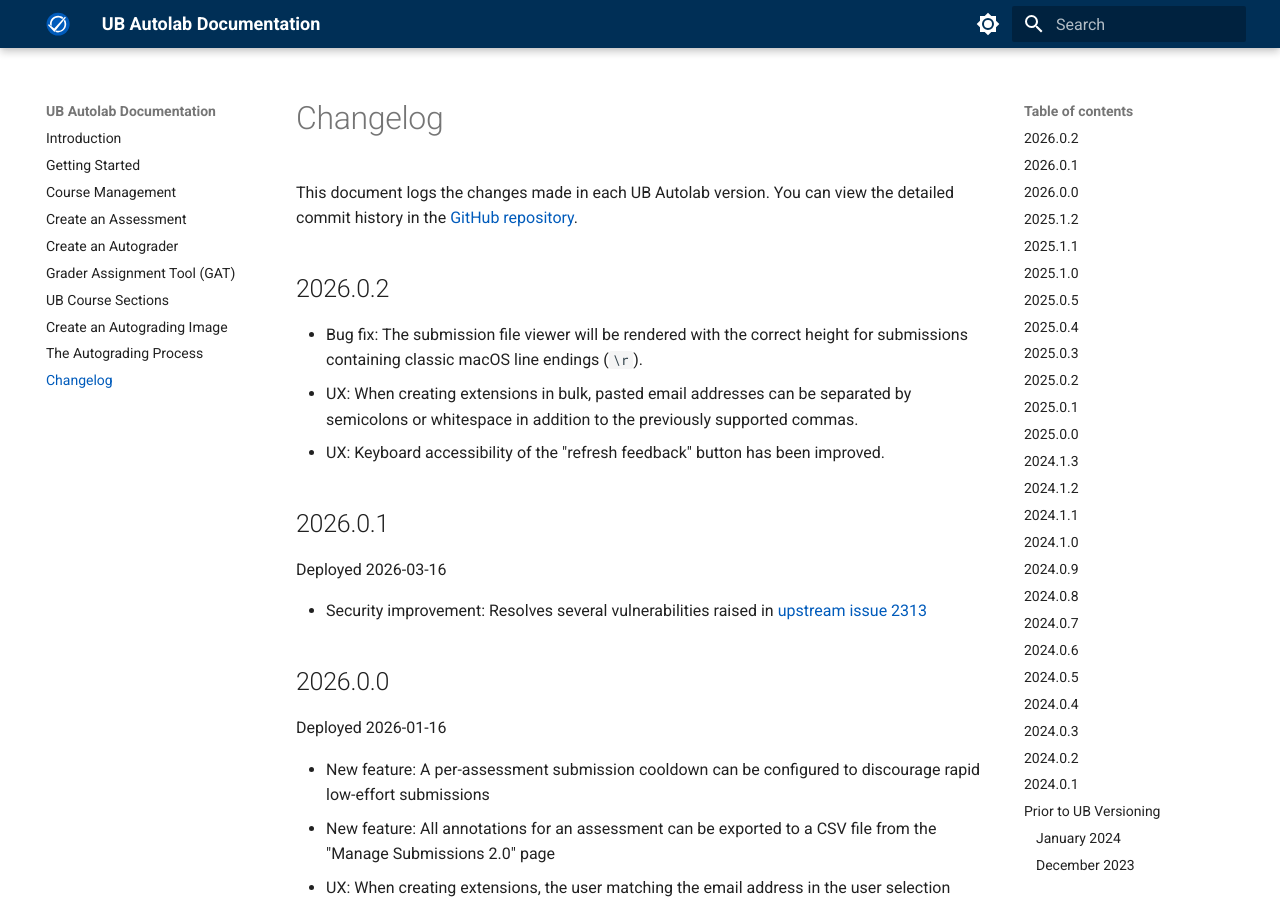
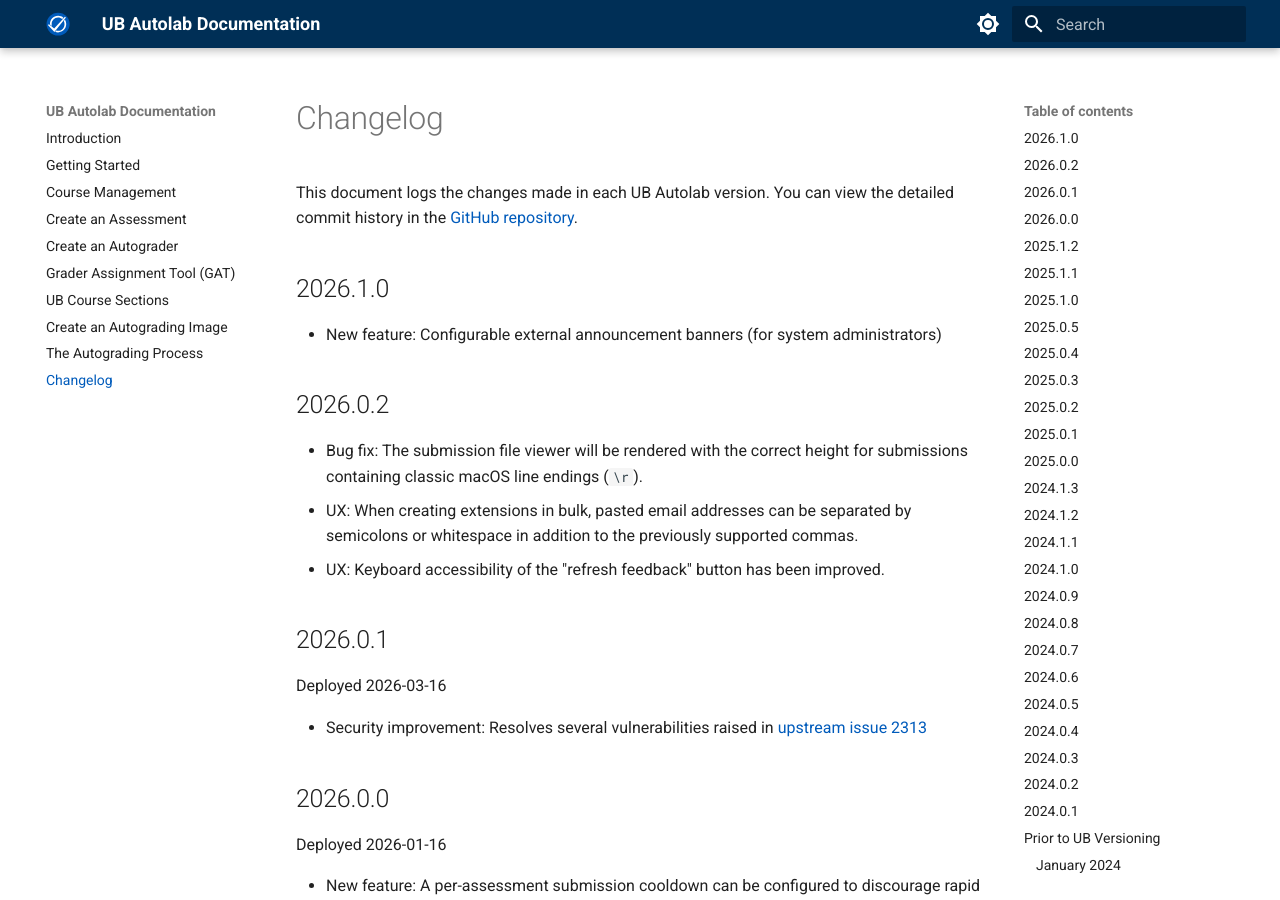
Before and after one commit to UB-CSE-IT/Autolab-Public-Documentation, an MkDocs documentation site: the page built from docs/Changelog.md, in a window 1280 px wide and 900 px high. Built offline with MkDocs 1.6.1 and Material for MkDocs 9.7.7, drawn with Linux system fonts in a browser that asks for light colours.

Commit message:
Update changelog to 2026.1.0

```diff
--- a/docs/Changelog.md
+++ b/docs/Changelog.md
@@ -1,5 +1,9 @@
 This document logs the changes made in each UB Autolab version. You can view the detailed commit history in
 the [GitHub repository](https://github.com/UB-CSE-IT/Autolab).
+
+## 2026.1.0
+
+- New feature: Configurable external announcement banners (for system administrators)
 
 ## 2026.0.2
 
```
